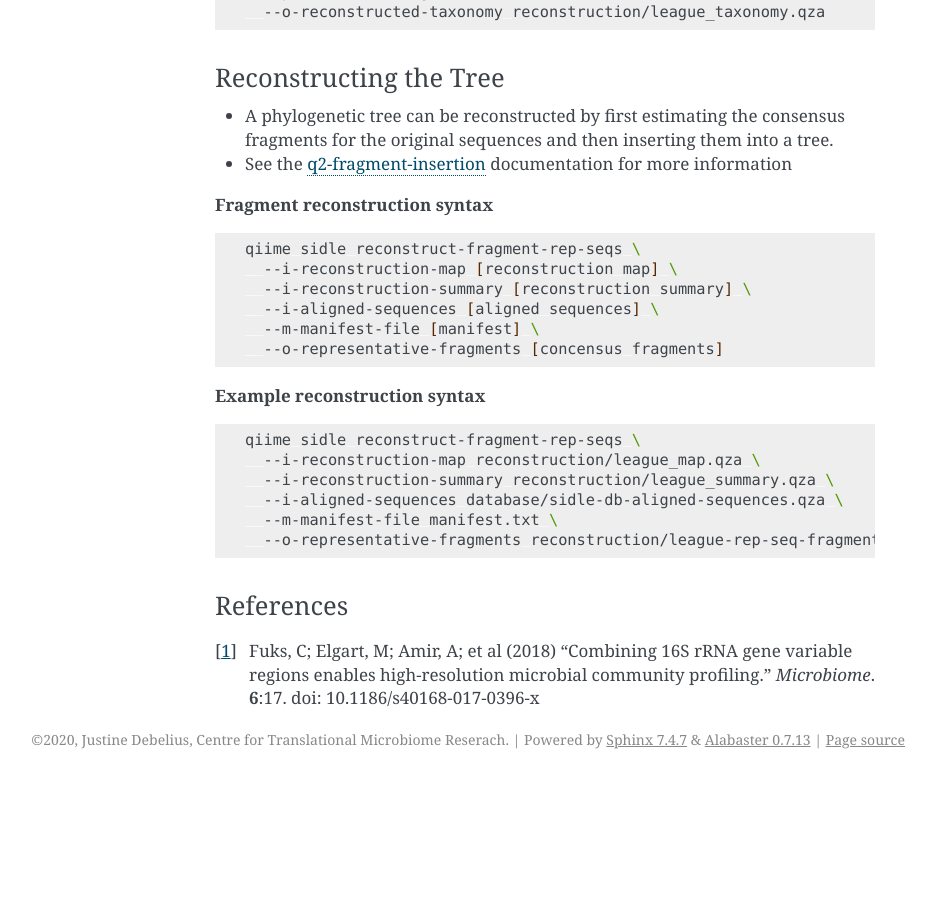
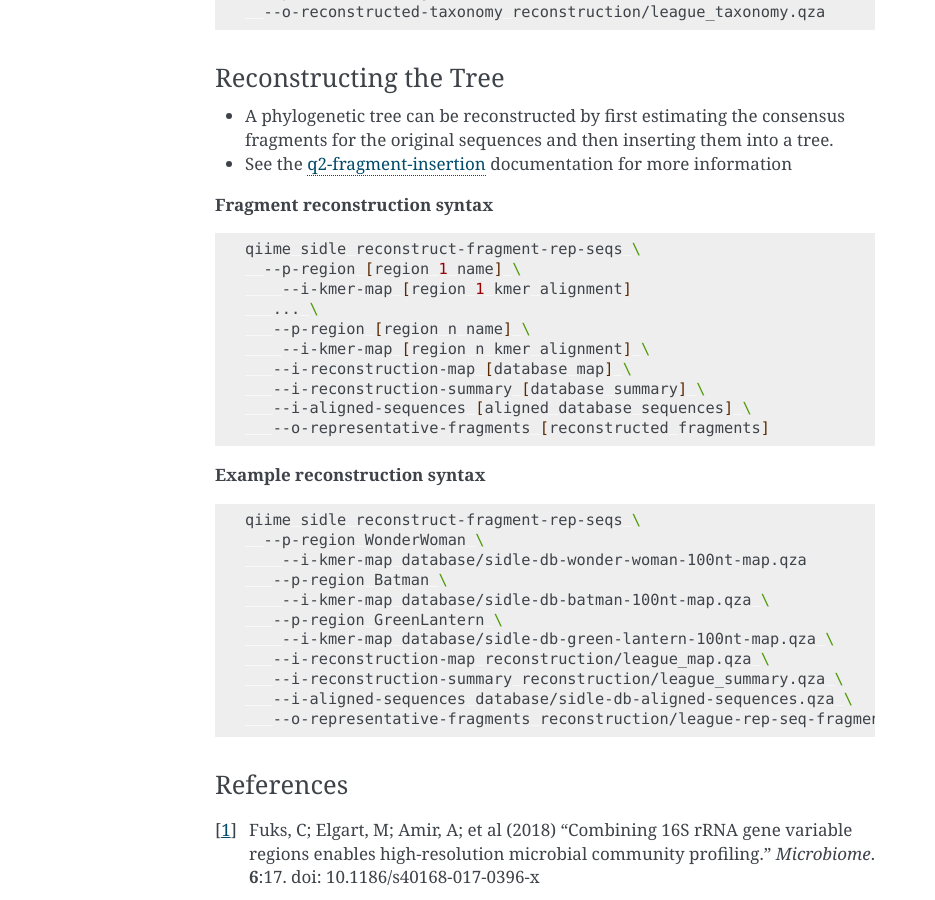
Before and after one commit to jwdebelius/q2-sidle, a Sphinx documentation site: the page built from docs/source/reconstruction.rst, in a window 1280 px wide and 900 px high, scrolled down 8655 px. Shown: the whole window, without its empty margins (205-1140 px from the left). Built offline with Sphinx 7.4.7, drawn with Linux system fonts in a browser that asks for light colours; before the commit the page ends 9434 px from its top, so only the background shows below that; some of the changed text lies outside the part shown.

Commit message:
addesses #24 and fixes reconstruction syntax

```diff
--- a/docs/source/reconstruction.rst
+++ b/docs/source/reconstruction.rst
@@ -108,7 +108,7 @@ Now, let’s reconstruct the table, using the default settings.
         --i-regional-alignment alignment/batman-align-map.qza \
         --i-regional-table data/batman-100nt-table.qza \
       --p-region GreenLantern \
-        --i-kmer-map database/sidle-db-batman-100nt-map.qza \
+        --i-kmer-map database/sidle-db-green-lantern-100nt-map.qza \
         --i-regional-alignment alignment/green-lantern-align-map.qza \
         --i-regional-table data/green-lantern-100nt-table.qza \
       --p-n-workers 2 \
@@ -212,11 +212,11 @@ So, our first step is to reconstruct the consensus fragments from sequences that
 
     qiime sidle reconstruct-fragment-rep-seqs \
     --p-region WonderWoman \
-      --i-regional-alignment alignment/wonder-woman-align-map.qza \
+      --i-kmer-map database/sidle-db-wonder-woman-100nt-map.qza
      --p-region Batman \
-      --i-regional-alignment alignment/batman-align-map.qza \
+      --i-kmer-map database/sidle-db-batman-100nt-map.qza \
      --p-region GreenLantern \
-      --i-regional-alignment alignment/green-lantern-align-map.qza \
+      --i-kmer-map database/sidle-db-green-lantern-100nt-map.qza \
      --i-reconstruction-map reconstruction/league_map.qza \
      --i-reconstruction-summary reconstruction/league_summary.qza \
      --i-aligned-sequences database/sidle-db-aligned-sequences.qza \
@@ -362,22 +362,31 @@ Reconstructing the Tree
 .. code-block:: shell
 
   qiime sidle reconstruct-fragment-rep-seqs \
-    --i-reconstruction-map [reconstruction map] \
-    --i-reconstruction-summary [reconstruction summary] \
-    --i-aligned-sequences [aligned sequences] \
-    --m-manifest-file [manifest] \
-    --o-representative-fragments [concensus fragments]
+    --p-region [region 1 name] \
+      --i-kmer-map [region 1 kmer alignment]
+     ... \
+     --p-region [region n name] \
+      --i-kmer-map [region n kmer alignment] \
+     --i-reconstruction-map [database map] \
+     --i-reconstruction-summary [database summary] \
+     --i-aligned-sequences [aligned database sequences] \
+     --o-representative-fragments [reconstructed fragments]
 
 **Example reconstruction syntax**
 
 .. code-block:: shell
 
   qiime sidle reconstruct-fragment-rep-seqs \
-    --i-reconstruction-map reconstruction/league_map.qza \
-    --i-reconstruction-summary reconstruction/league_summary.qza \
-    --i-aligned-sequences database/sidle-db-aligned-sequences.qza \
-    --m-manifest-file manifest.txt \
-    --o-representative-fragments reconstruction/league-rep-seq-fragments.qza
+    --p-region WonderWoman \
+      --i-kmer-map database/sidle-db-wonder-woman-100nt-map.qza
+     --p-region Batman \
+      --i-kmer-map database/sidle-db-batman-100nt-map.qza \
+     --p-region GreenLantern \
+      --i-kmer-map database/sidle-db-green-lantern-100nt-map.qza \
+     --i-reconstruction-map reconstruction/league_map.qza \
+     --i-reconstruction-summary reconstruction/league_summary.qza \
+     --i-aligned-sequences database/sidle-db-aligned-sequences.qza \
+     --o-representative-fragments reconstruction/league-rep-seq-fragments.qza
 
 References
 ++++++++++
```
